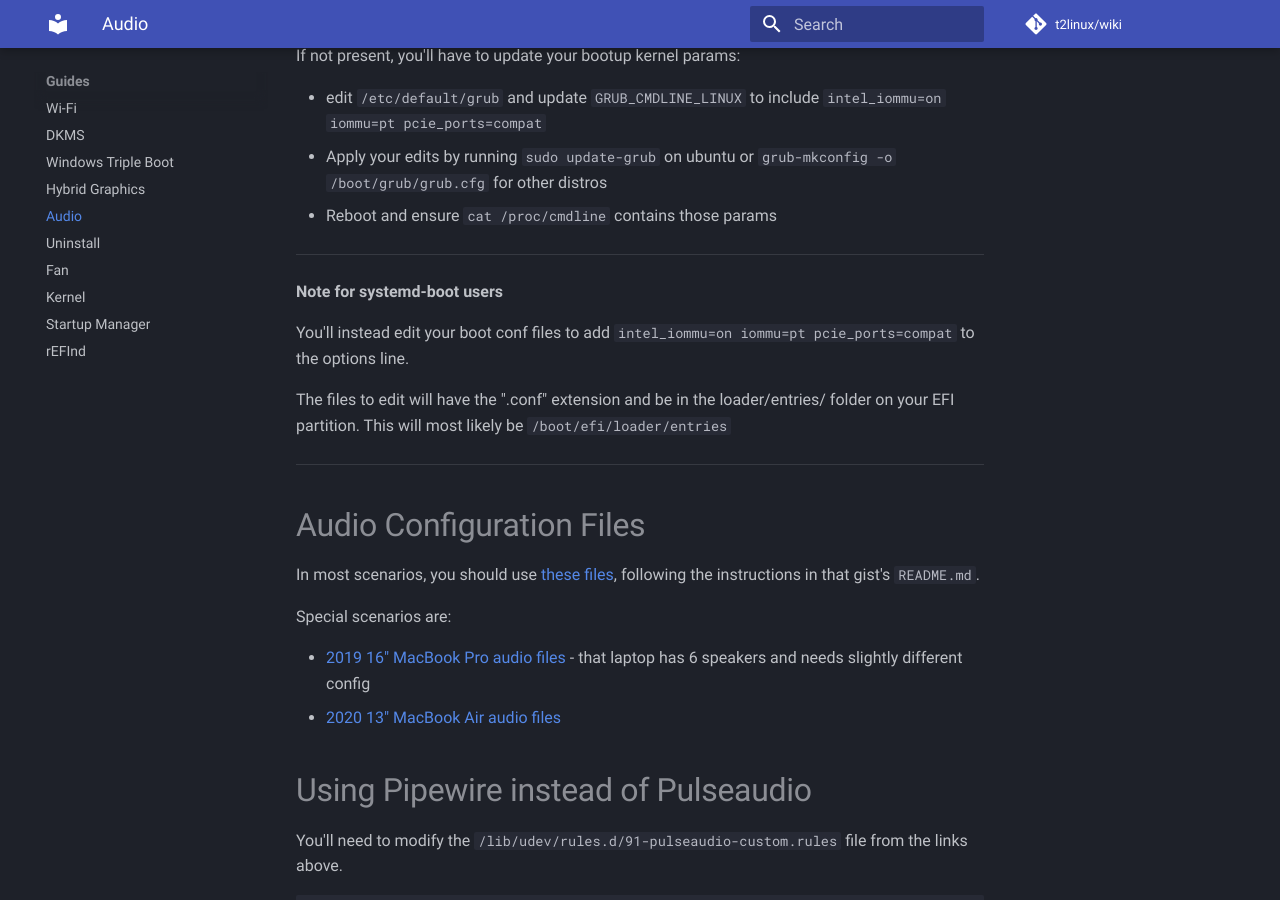
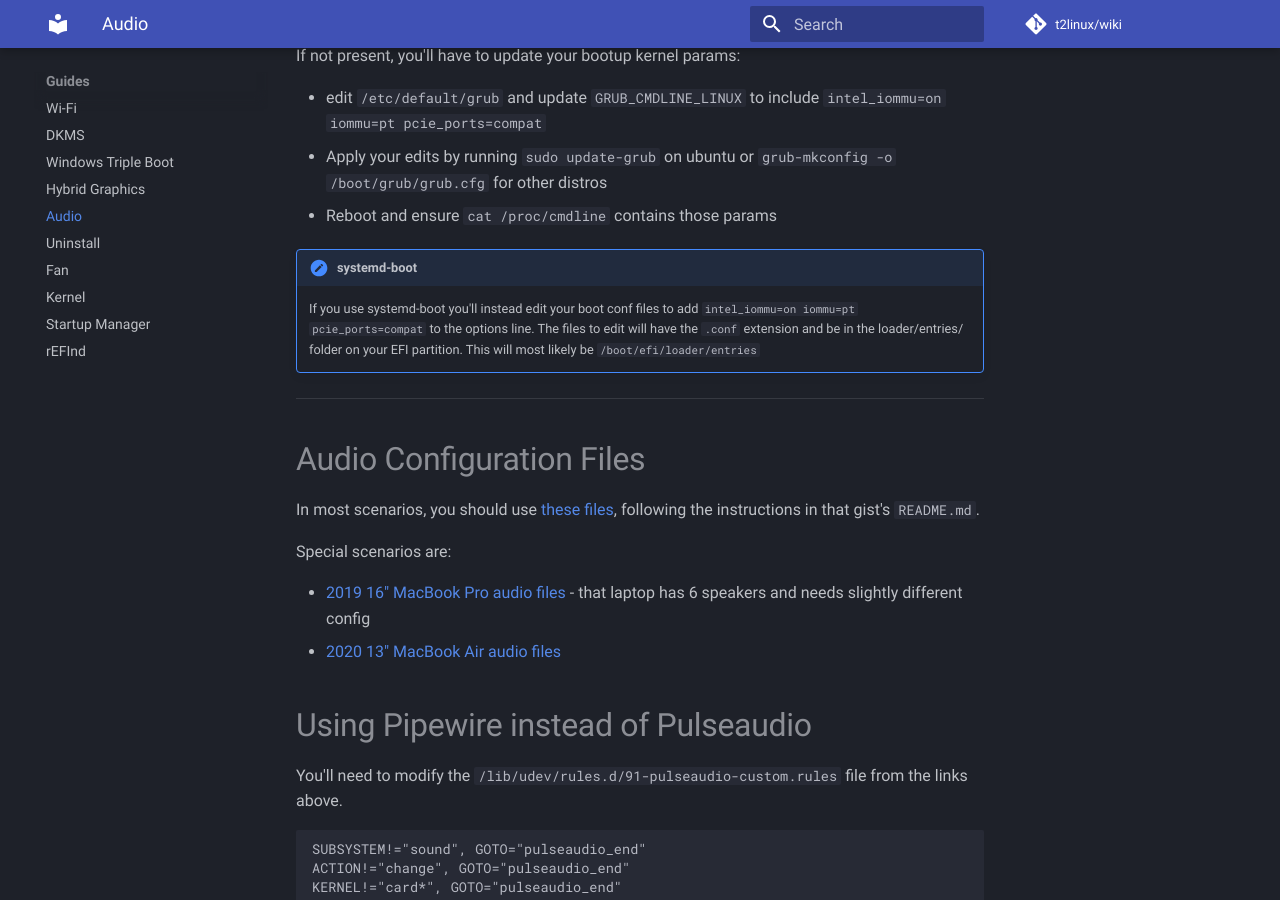
Before and after one commit to t2linux/wiki, an MkDocs documentation site: the page built from docs/guides/audio-config.md, in a window 1280 px wide and 900 px high, scrolled down 530 px. Built offline with MkDocs 1.6.1 and Material for MkDocs 9.7.7, drawn with Linux system fonts in a browser that asks for light colours; comment, search, counter and statistics services are not loaded.

Commit message:
Update audio-config.md

```diff
--- a/docs/guides/audio-config.md
+++ b/docs/guides/audio-config.md
@@ -15,13 +15,8 @@ If not present, you'll have to update your bootup kernel params:
 - Reboot and ensure `cat /proc/cmdline` contains those params
 
 
----
-
-**Note for systemd-boot users**
-
-You'll instead edit your boot conf files to add `intel_iommu=on iommu=pt pcie_ports=compat` to the options line.
-
-The files to edit will have the ".conf" extension and be in the loader/entries/ folder on your EFI partition. This will most likely be `/boot/efi/loader/entries`
+!!!note "systemd-boot"
+    If you use systemd-boot you'll instead edit your boot conf files to add `intel_iommu=on iommu=pt pcie_ports=compat` to the options line. The files to edit will have the `.conf` extension and be in the loader/entries/ folder on your EFI partition. This will most likely be `/boot/efi/loader/entries`
 
 ---
 
```
